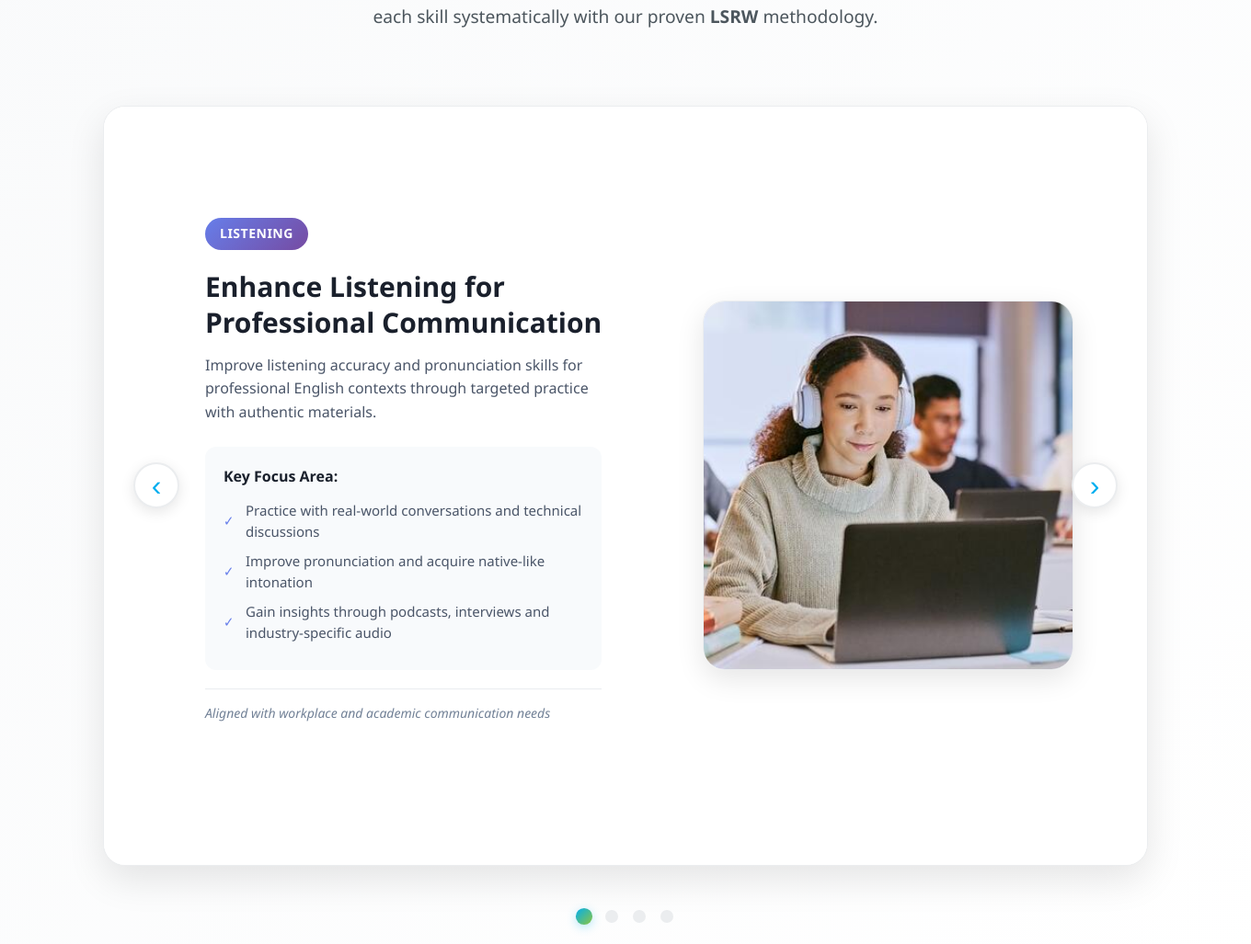
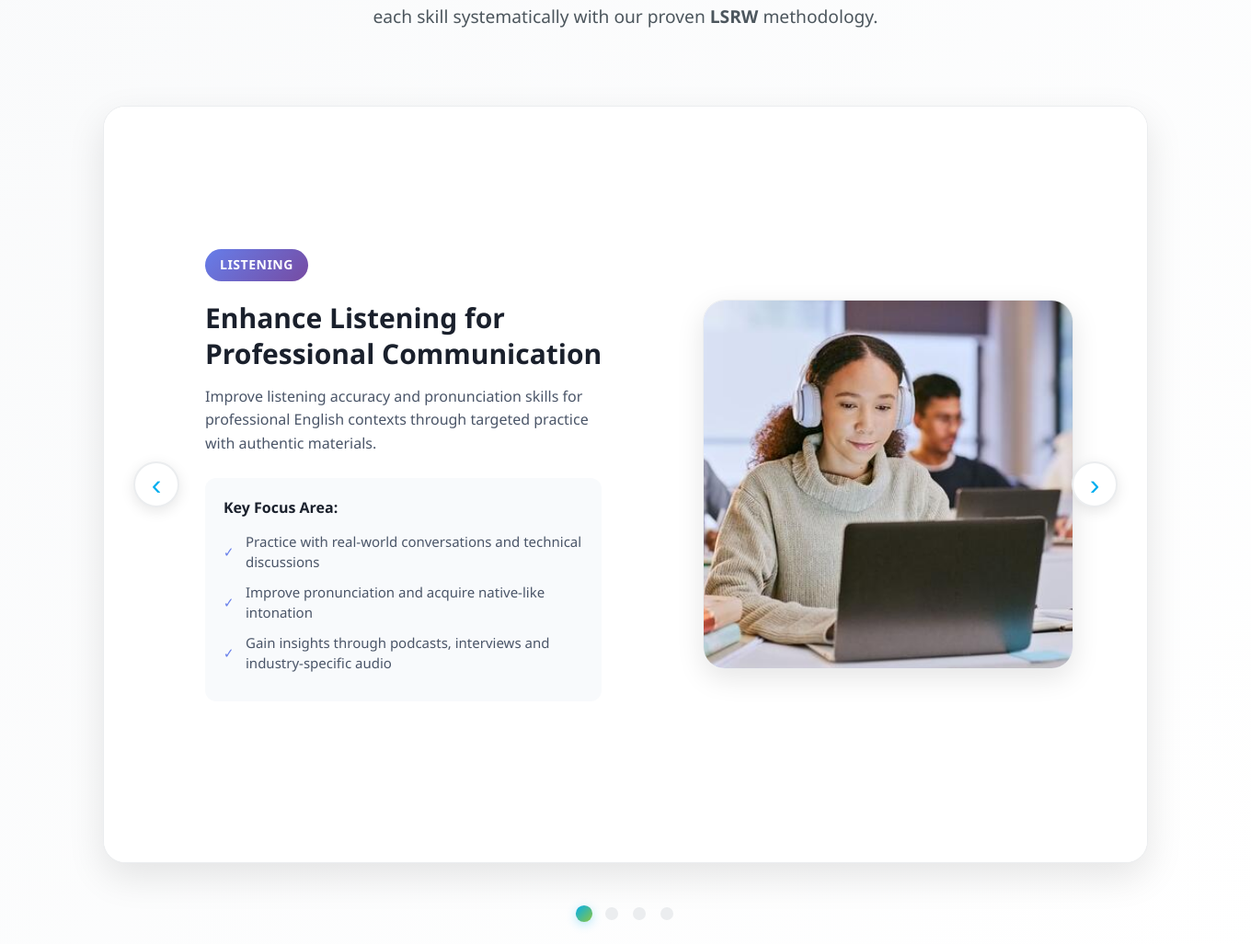
Before and after one commit to Swara-dev21/English_learning, a Django app: template home_page/templates/home_page/home.html in a window 1360 px wide. Shown: the part 2251-3278 px from the top of the page at 92% size. Run offline with Django 3.2, Linux system fonts and the light colour scheme; the template is opened without the code that fills it, so the values that code supplies are empty.

Commit message:
Change in Home page

```diff
--- a/home_page/templates/home_page/home.html
+++ b/home_page/templates/home_page/home.html
@@ -265,7 +265,7 @@
 }
 
 .nowrap {
-    white-space: nowrap;  /* Prevents "Professional Communication" from breaking */
+    white-space: nowrap;
 }
 
 .slide-description {
@@ -560,28 +560,36 @@
                             </ul>
                         </div>
 
-                    <p class="slide-footer">Aligned with workplace and academic communication needs</p>
+                        {% comment %} <p class="slide-footer">Aligned with workplace and academic communication needs</p> {% endcomment %}
                     </div>
                     <div class="slide-image">
                         <img src="{% static 'home_page/images/listening.jpg' %}" alt="Listening practice">
                     </div>
                 </div>
+
                 <!-- Slide 2: Speaking -->
                 <div class="slide">
                     <div class="slide-content">
-                        <span class="skill-tag">SPEAKING PRACTICE</span>
-                        <h3 class="slide-title">Speak English Words and Sentences Correctly</h3>
-                        <p class="slide-description">Practice speaking English with our guided exercises. Get instant feedback on your pronunciation and fluency.</p>
+                        <span class="skill-tag">SPEAKING</span>
+                        <h3 class="slide-title">
+                            Build Clear, Confident, and <span class="nowrap">Correct Spoken English</span>
+                        </h3>
+                        <p class="slide-description">Strengthen your spoken English through guided practice and structured speaking tasks. Improve pronunciation, sentence clarity, and fluency with supportive and timely feedback.</p>
+
+                        <div class="key-focus-area">
+                            <h3>What you will practise:</h3>
                             <ul class="slide-features">
-                            <li>Common words and phrases for daily conversation</li>
-                            <li>Sentence repetition exercises with audio models</li>
-                            <li>Instant feedback on your speaking accuracy</li>
+                                <li>Essential vocabulary and expressions for everyday and academic communication</li>
+                                <li>Guided sentence practice supported by model pronunciations</li>
+                                <li>Corrective feedback to improve clarity, accuracy, and fluency</li>
                             </ul>
+                        </div>
                     </div>
                     <div class="slide-image">
                         <img src="{% static 'home_page/images/speaking.jpg' %}" alt="Speaking practice">
                     </div>
                 </div>
+
                 <!-- Slide 3: Reading -->
                 <div class="slide">
                     <div class="slide-content">
@@ -600,35 +608,43 @@
                             </ul>
                         </div>
 
-                        <p class="slide-footer">Designed to support academic and professional communication needs.</p>
+                        {% comment %} <p class="slide-footer">Designed to support academic and professional communication needs.</p> {% endcomment %}
                     </div>
                     <div class="slide-image">
                         <img src="{% static 'home_page/images/reading.webp' %}" alt="Reading practice">
                     </div>
                 </div>
+
                 <!-- Slide 4: Writing -->
                 <div class="slide">
                     <div class="slide-content">
-                        <span class="skill-tag">WRITING PRACTICE</span>
-                        <h3 class="slide-title">Write English Clearly and Correctly</h3>
-                        <p class="slide-description">Learn to write English properly with our guided writing tasks. Express your thoughts clearly and correctly.</p>
+                        <span class="skill-tag">WRITING</span>
+                        <h3 class="slide-title">
+                            Develop Clear, Accurate, and Confident English Writing
+                        </h3>
+                        <p class="slide-description">Improve your English writing through structured practice and guided feedback. This module helps learners organise ideas, construct accurate sentences, and communicate effectively in academic and professional contexts.</p>
+
+                        <div class="key-focus-area">
+                            <h3>What you will practise:</h3>
                             <ul class="slide-features">
-                            <li>Sentence construction exercises</li>
-                            <li>Paragraph writing with topic sentences</li>
-                            <li>Grammar correction as you write</li>
+                                <li>Structured sentence-building activities for accuracy and clarity</li>
+                                <li>Guided paragraph writing with focus, coherence and logical flow</li>
+                                <li>Continuous grammatical support with corrective feedback</li>
                             </ul>
+                        </div>
                     </div>
                     <div class="slide-image">
                         <img src="{% static 'home_page/images/writting.jpg' %}" alt="Writing practice">
                     </div>
                 </div>
-            </div>
+            </div> <!-- Close slider-track -->
 
+            <!-- Navigation buttons - Moved outside slider-track -->
             <div class="slider-nav">
                 <button class="arrow-btn prev-btn">‹</button>
                 <button class="arrow-btn next-btn">›</button>
             </div>
-        </div>
+        </div> <!-- Close slider-container -->
 
         <div class="slider-dots" id="sliderDots">
             <button class="dot active" data-slide="0"></button>
@@ -718,16 +734,6 @@
                     <div class="feature-content">
                         <h4>Tailored Solutions for Your Goals</h4>
                         <p>Every learner is unique. We create personalized lessons and exercises that match your level and learning objectives.</p>
-                    </div>
-                </div>
-
-                <div class="feature">
-                    <div class="feature-progress">
-                        <div class="progress-bar" style="width: 95%"></div>
-                    </div>
-                    <div class="feature-content">
-                        <h4>Interactive Practice & Progress Tracking</h4>
-                        <p>From exercises to real-life practice, we make learning engaging and track your improvement for measurable results.</p>
                     </div>
                 </div>
             </div>
```
Lines whose indentation alone changed are shown as unchanged.
